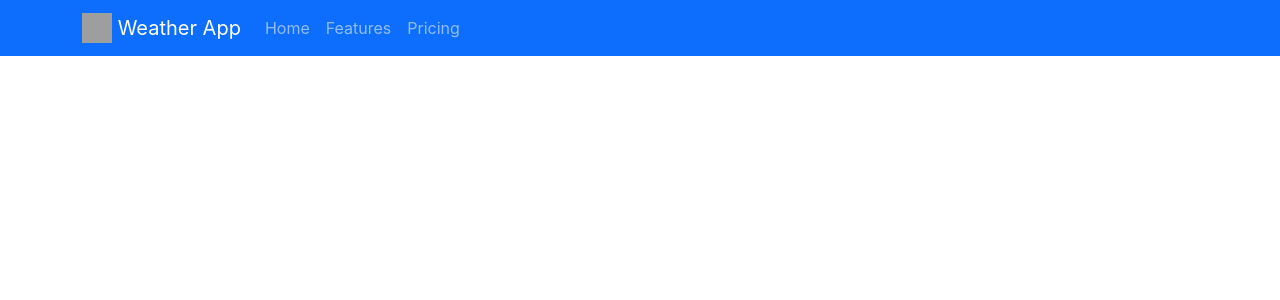
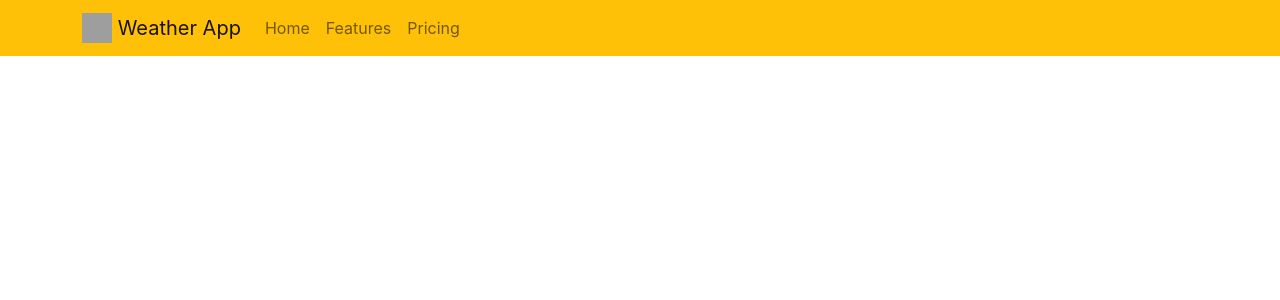
Before and after one commit to AZ1X/React-Weather-App-V2, a React (Create React App) app in the folder weatherapp/: page / in a window 1280 px wide. Shown: the top 300 px of the page. Built offline with nearby package versions, Linux system fonts and the light colour scheme; grey boxes are pictures that could not be loaded.

Commit message:
Update App.js

```diff
--- a/weatherapp/src/App.js
+++ b/weatherapp/src/App.js
@@ -5,11 +5,11 @@ function App() {
   return (
     <div className="App">
   <>
-  <Navbar bg="primary" variant="dark">
+  <Navbar bg="warning" variant="light">
     <Container>
     <Navbar.Brand href="#home"><img
           alt=""
-          src="/logo.svg"
+          src="https://github.com/AZ1X/React-Weather-App-V2/blob/59b6a44c745075b0c3647b6889f919bb1a18de61/weatherapp/public/icons/sunny.png"
           width="30"
           height="30"
           className="d-inline-block align-top"
```
